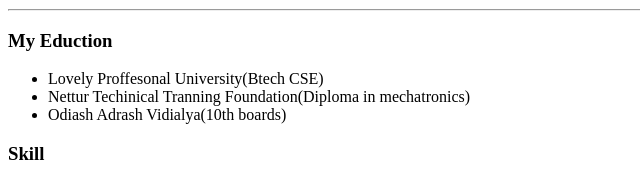
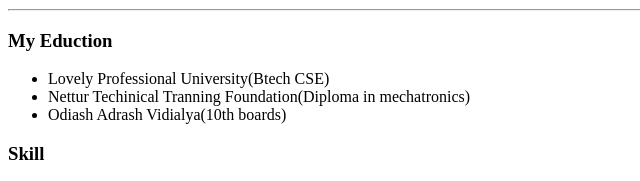
Before and after one commit to Siddhipradamohapatro120503/Live-page-portfolia, a plain HTML site: page index.html in a window 1280 px wide. Shown: the part 398-579 px from the top of the page, 0-640 px from the left. Drawn offline with Linux system fonts and the light colour scheme.

Commit message:
Update index.html

```diff
--- a/index.html
+++ b/index.html
@@ -19,7 +19,7 @@
 <hr>
 <h3>My Eduction</h3>
 <ul>
-  <li>Lovely Proffesonal University(Btech CSE)</li>
+  <li>Lovely Professional University(Btech CSE)</li>
   <li>Nettur Techinical Tranning Foundation(Diploma in mechatronics)</li>
   <li>Odiash Adrash Vidialya(10th boards)</li>
 </ul>
```
